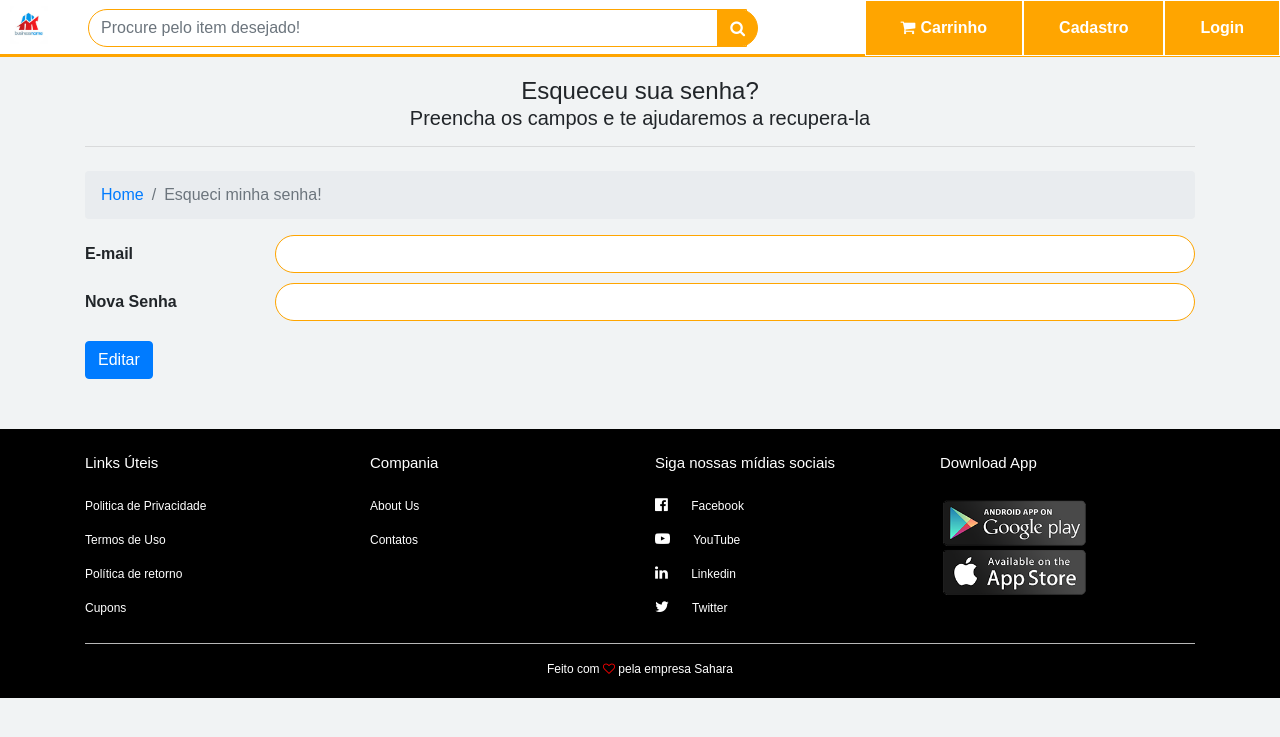
After one commit to luisFelipeFreitas/DevWebComDjango, a Django app: page /showEditaSenha/ in a window 1280 px wide. The commit adds this page. Shown: the top 737 px of the page. Run offline with Django 3.2, Linux system fonts and the light colour scheme; some libraries are stand-ins or nearby versions.

Commit message:
Colocando a função de editar cliente, Trab7

```diff
--- a/produto/static/produto/css/base.css
+++ b/produto/static/produto/css/base.css
@@ -538,3 +538,11 @@ body {
     border-bottom-right-radius: 20px !important;
     /*box-shadow: 1px !important;*/
 }
+
+.formEditaCliente .form-control{
+    border: 1px solid orange !important;
+    border-top-left-radius: 20px !important;
+    border-bottom-left-radius: 20px !important;
+    border-top-right-radius: 20px !important;
+    border-bottom-right-radius: 20px !important;
+}
--- /dev/null
+++ b/produto/templates/edit_client.html
@@ -0,0 +1,71 @@
+{% extends "base.html" %}
+
+{% load static %}
+
+{% block titulo %}
+{% endblock %}
+
+{% block estilo %}
+
+{% endblock %}
+
+{% block conteudo %}
+
+
+    <div class="row">
+        <div class="col-12">
+            <h4 class="mb-0 text-center">Esqueceu sua senha?</h4>
+            <h5 class="mb-2 text-center">Preencha os campos e te ajudaremos a recupera-la</h5>
+            <hr class="mb-4">
+        </div>
+    </div>
+    <nav aria-label="breadcrumb">
+        <ol class="breadcrumb">
+            <li class="breadcrumb-item"><a href="{% url 'index' %}">Home</a></li>
+            <li class="breadcrumb-item active" aria-current="page">Esqueci minha senha!</li>
+        </ol>
+    </nav>
+
+
+
+    <form action ="{% url 'editaSenha' %}" method ="POST" novalidate id="submitChangePassword" >
+        {% if mensagem %}<h4 class="mb-2 text-center"><font color="orange">{{ mensagem }}</font></h4>
+        {% endif %}
+        <div class="form-group row" style="margin-bottom: 10px;">
+            <label for="id_nome" class="col-lg-2 col-form-label font-weight-bold">E-mail</label>
+            <div class="col-lg-10 formEditaCliente">
+                <input type="text" action="submit" name="email" class="form-control">
+            </div>
+        </div>
+        <div class="form-group row" style="margin-bottom: 20px;">
+            <label for="id_senha" class="col-lg-2 col-form-label font-weight-bold">Nova Senha</label>
+            <div class="col-lg-10 formEditaCliente">
+                 <input type="password" name="pwd" class="form-control">
+                {% if form.senha.errors %}
+                    <div class="alert alert-danger mb-0" style="padding-top: 2px; padding-bottom: 2px;">
+                        {% for error in form.senha.errors %}
+                            <small>{{ error }}</small>
+                        {% endfor %}
+                    </div>
+                {% endif %}
+            </div>
+        </div>
+        <div class="form-group row" style="margin-top: 10px; margin-bottom: 20px;">
+            <div class="col-lg-12">
+                {% csrf_token %}
+                <button class="btn btn-primary" id="submitTrocaSenha">
+                    Editar
+                </button>
+
+
+            </div>
+        </div>
+
+    </form>
+    <script>
+        $('#submitTrocaSenha').click(function(){
+            $('#submitChangePassword').submit()
+        })
+    </script>
+
+{% endblock %}
--- a/projeto/urls.py
+++ b/projeto/urls.py
@@ -27,6 +27,8 @@ urlpatterns = [
     path('cart/',views.cart,name='cart'),
     path('cadastra_cliente/',views.cadastra_cliente,name='cadastra_cliente'),
     path('listaProdutos/', views.search, name='listaProdutos'),
+    path('showEditaSenha/',views.showEditaSenha,name='showEditaSenha'),
+    path('editaSenha/',views.editaSenha,name='editaSenha')
 ]
 
 # http://localhost:8000
--- a/projeto/views.py
+++ b/projeto/views.py
@@ -1,7 +1,8 @@
 from django.contrib import messages
+from django.core.exceptions import ValidationError
 from django.shortcuts import render, get_object_or_404, redirect
 from produto.forms import ClienteForm
-from produto.models import Categoria, Produto
+from produto.models import Categoria, Produto, Cliente
 from django.db.models import Q
 
 
@@ -65,3 +66,16 @@ def search(request):
     contexto = {'produtos':produtos}
 
     return render(request,template,contexto)
+
+def editaSenha(request):
+    email = request.POST.get('email')
+    cliente = get_object_or_404(Cliente,email=email)
+    novaSenha = request.POST.get('pwd')
+    cliente.senha=novaSenha
+    cliente.save()
+    mensagem="Editado com sucesso!"
+    return render(request,'edit_client.html',{'mensagem':mensagem})
+
+
+def showEditaSenha(request):
+    return render(request,'edit_client.html')
--- a/templates/base.html
+++ b/templates/base.html
@@ -124,6 +124,41 @@
     </form>
 
 
+    {# -------------MODAL login---------------- #}
+    <div class="modal fade" id="modal-login">
+        <div class="modal-dialog modal-lg">
+            <div class="modal-content">
+                <div class="modal-header">
+                    <h5 class="modal-title">Login</h5>
+                    <button type="button" class="close" data-dismiss="modal" aria-label="Close">
+                        <span aria-hidden="true">&times;</span>
+                    </button>
+                </div>
+                <div class="modal-body" id="modal-logar">
+                    <form>
+                        <div class="form-group">
+                            <label for="emailModal">Email</label>
+                            <input type="email" class="form-control" id="emailModal"
+                                aria-describedby="emailHelp" placeholder="Digite seu e-mail">
+                            <small id="emailHelp" class="form-text text-muted">Seu e-mail não será distribuido</small>
+                        </div>
+                        <div class="form-group">
+                            <label for="senhaModal">Senha</label>
+                            <input type="senha" class="form-control" id="senhaModal"
+                                aria-describedby="senhaHelp" placeholder="Senha">
+                        </div>
+                    </form>
+                </div>
+                <a href="{% url 'showEditaSenha' %}" class="text-center" style="font-size:10px">Esqueceu a senha?</a>
+                <div class="modal-footer">
+                    <button type="button" class="btn btn-primary">Entrar</button>
+                    <button type="button" class="btn btn-secondary" data-dismiss="modal">Fechar</button>
+                </div>
+            </div>
+        </div>
+    </div>
+
+
     <script src="{% static 'produto/js/jquery-3.3.1.js' %}"></script>
     <script src="{% static 'produto/js/popper.js' %}"></script>
     <script src="{% static 'produto/js/bootstrap.js' %}"></script>
```
Also changed, not shown: produto/templates/create_client.html (+1 -15 lines), produto/templates/index.html (+0 -31 lines), db.sqlite3.
